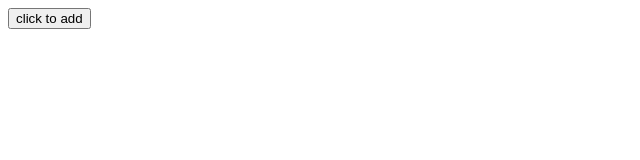
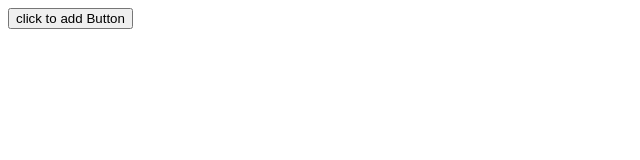
Before and after one commit to neethu-chandran/demopage, a plain HTML site: page addingpara onclick.html in a window 1280 px wide. Shown: the whole page, without its empty margins (0-640 px from the left). Drawn offline with Linux system fonts and the light colour scheme.

Commit message:
button label changed

```diff
--- a/addingpara onclick.html
+++ b/addingpara onclick.html
@@ -11,7 +11,7 @@
 
 <body>
 
-    <button onclick="addContent()">click to add</button>
+    <button onclick="addContent()">click to add Button</button>
     <p id="p1"></p>
 
 
```
